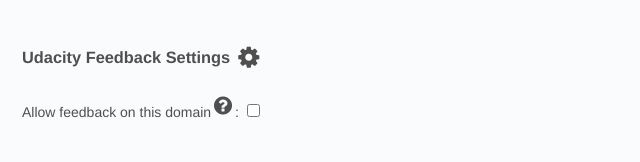
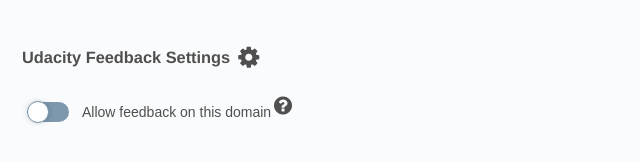
Before and after one commit to udacity/frontend-grading-engine, a browser extension: page src/app/browser_action/browser_action.html in a window 1280 px wide. Shown: the whole page, without its empty margins (0-640 px from the left). Drawn offline with Linux system fonts and the light colour scheme.

Commit message:
feat: Adds style for the browser action page
* src/app/browser_action/browser_action.html: Displays labels after the
  checkboxes.
* src/app/css/ui.css: Adds style to checkboxes to make them look like toggle
  inputs.

```diff
--- a/src/app/browser_action/browser_action.html
+++ b/src/app/browser_action/browser_action.html
@@ -11,9 +11,11 @@
       <h3>Udacity Feedback Settings<span id="configs" class="button fa" title="Configure">&#xf013;</span></h3>
       <div class="autorun">
         <form>
-          <div class="allow-container">
-            <label for="allow-feedback">Allow feedback on this domain<span class="button fa info-title" title="Allow injection of the feedback engine">&#xf059;</span></label>:
-            <input id="allow-feedback" type="checkbox" value="yes" />
+          <div class="checkbox-section">
+            <div class="allow-container checkbox-container">
+              <input id="allow-feedback" type="checkbox" value="yes" />
+              <label for="allow-feedback"><span class="checkbox-label">Allow feedback on this domain<span class="button fa info-title" title="Allow injection of the feedback engine">&#xf059;</span></span></label>
+            </div>
           </div>
           <div class="loader expand-block">
             <div class="expand-inner">
@@ -22,10 +24,11 @@
                    <button id="ud-file-loader" data-type="file" data-accept=".json" disabled="disabled">Choose file</button>
                    </div> -->
               <div class="alert"></div>
-              <div class="input-container">
-                <label for="site-on-whitelist">Don’t ask on this domain</label>
-                <span class="button fa info-title" title="Permanently allow feedback on this domain">&#xf059;</span>:
-                <input id="site-on-whitelist" type="checkbox" value="yes" disabled="disabled" />
+              <div class="checkbox-section">
+                <div class="input-container checkbox-container">
+                  <input id="site-on-whitelist" type="checkbox" value="yes" disabled="disabled" />
+                  <label for="site-on-whitelist"><span class="checkbox-label">Don’t ask on this domain<span class="button fa info-title" title="Permanently allow feedback on this domain">&#xf059;</span></span></label>
+                </div>
               </div>
             </div>
           </div>
--- a/src/app/css/ui.css
+++ b/src/app/css/ui.css
@@ -67,18 +67,13 @@
 #main {
   padding: 1em;
   height: 100%;
-  width: 800px;
+  width: 400px;
   font-family: Helvetica, Ubuntu, Arial, sans-serif;
 }
 
 .alert {
   color: #78f;
   display: none;
-}
-
-.loader {
-  margin-top: 1em;
-  margin-left: 2em;
 }
 
 .input-container {
@@ -118,7 +113,7 @@
 }
 
 .info-block {
-  width: 80%;
+  width: 90%;
   background-color: #dde4e9;
 }
 
@@ -137,5 +132,87 @@
   overflow: hidden;
   transition: height 0.5s, border 0.4s;
 }
+/* .loader { */
+/*   margin-top: 1em; */
+/*   margin-left: 2em; */
+/* } */
+
+
+.checkbox-section {
+  padding-left: 60px;
+  font-family: 'PT Sans', sans-serif;
+  /* font-size: 1.3em; */
+  /* font-weight: bold; */
+}
+
+.checkbox-section input[type="checkbox"]{
+  display: none;
+}
+
+.checkbox-container {
+  margin-bottom: 10px;
+}
+
+.checkbox-container label {
+  position: relative;
+}
+
+.checkbox-container span::before,
+.checkbox-container span::after {
+  content: '';
+  position: absolute;
+  top: 0;
+  bottom: 0;
+  margin: auto;
+}
+
+/* Check-boxes */
+.checkbox-container .checkbox-label::before {
+  left: -53px;
+  width: 40px;
+  height: 20px;
+  background-color: #7d97ad;
+  border-radius: 50px;
+}
+
+.checkbox-container .checkbox-label:hover::before {
+}
+
+.checkbox-container .checkbox-label::after {
+  left: -55px;
+  top: 0px;
+  width: 20px;
+  height: 20px;
+  border-radius: 100%;
+  border: 1px solid #7d97ad;
+  background-color: #fff;
+  box-shadow: 0 0 10px -5px black;
+  transition: left .25s, background-color .25s;
+}
+
+input[type="checkbox"]:checked + label .checkbox-label::before {
+  background-color: #2795ee;
+}
+
+input[type="checkbox"]:checked + label .checkbox-label::after {
+  left: -33px;
+  background-color: #fff;
+  border-color: #2795ee;
+}
+
+input[type="checkbox"]:disabled + label .checkbox-label::before {
+  background-color: #b2b3b3;
+}
+
+input[type="checkbox"]:disabled + label .checkbox-label::after {
+  left: -33px;
+  background-color: #fafbfc;
+  border-color: #adabab;
+  box-shadow: 0 0 black;
+}
+
+input[type="checkbox"]:disabled + label {
+
+}
 
 /* ui.css<css> ends here */
```
Also changed, not shown: 1 other file.
